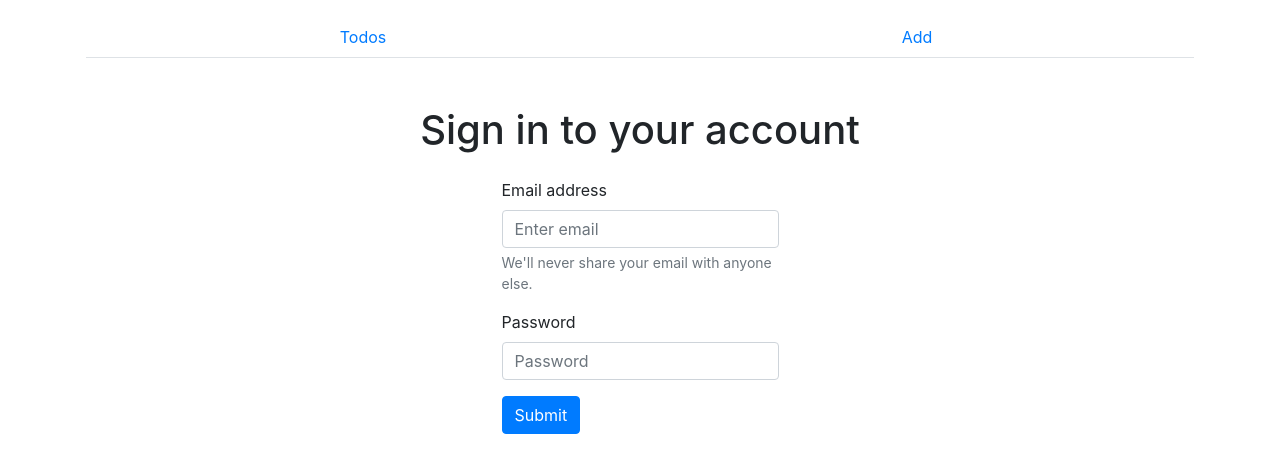
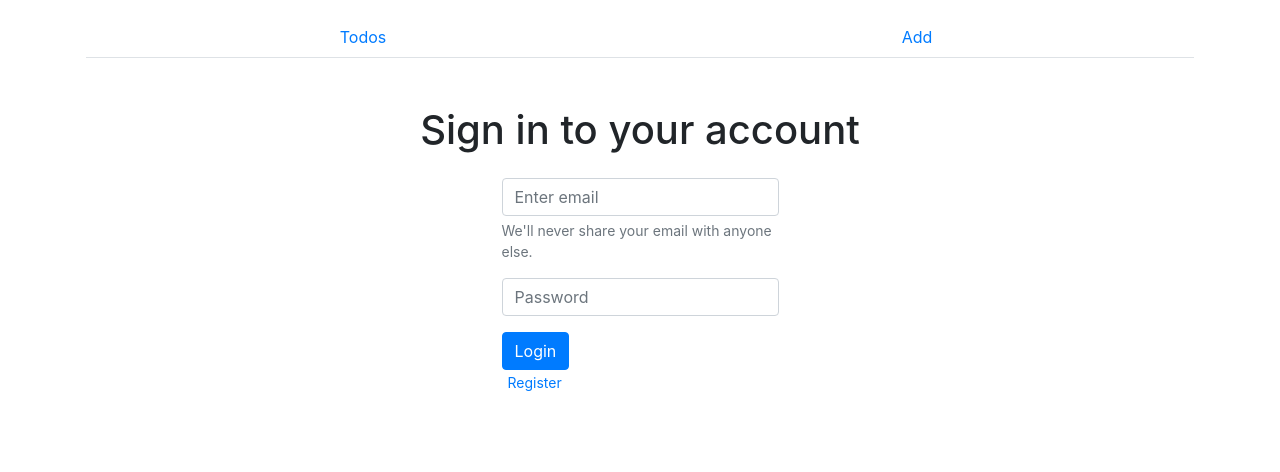
Before and after one commit to max-i-mys/my-jira, a React (Create React App) app: page / in a window 1280 px wide. Shown: the top 472 px of the page. Built offline with nearby package versions, Linux system fonts and the light colour scheme; no server answers.

Commit message:
go on making authentication

```diff
--- a/src/App.css
+++ b/src/App.css
@@ -15,3 +15,6 @@
 .todo__title {
 	margin-bottom: -8px;
 }
+/* .form__btn_type_form {
+	border: none;
+} */
--- a/src/App.js
+++ b/src/App.js
@@ -6,7 +6,6 @@ import AddTodo from "./components/AddTodo/AddTodo"
 import Header from "./components/Header/Header"
 import { Route, Switch } from "react-router-dom"
 import Authentication from "./components/Authentication/Authentication"
-
 function App() {
 	return (
 		<div className="App">
--- a/src/components/Authentication/Authentication.jsx
+++ b/src/components/Authentication/Authentication.jsx
@@ -1,25 +1,94 @@
+import { useState } from "react"
 import { Form, Button } from "react-bootstrap"
+import { useHistory } from "react-router-dom"
+import useAuth from "../../hooks/useAuth"
 
 export default function Authentication() {
+	const history = useHistory()
+	const { signUp, signIn, user } = useAuth()
+	const [signType, setSignType] = useState("SignIn")
+	function sendSignReq(e) {
+		e.preventDefault()
+		const { email, password, repeatPassword } = e.target
+		if (email.value.trim()) {
+			if (signType === "SignIn" && password.value.trim()) {
+				signIn(email.value.trim(), password.value.trim())
+				e.target.reset()
+				return
+			}
+			if (
+				signType === "SignUp" &&
+				password.value.trim() &&
+				password.value.trim() === repeatPassword.value.trim()
+			) {
+				signUp(email.value.trim(), password.value.trim())
+				e.target.reset()
+				return
+			}
+		}
+	}
+	function changeSignType(e) {
+		e.preventDefault()
+		if (signType === "SignIn") {
+			setSignType("SignUp")
+			return
+		}
+		if (signType === "SignUp") {
+			setSignType("SignIn")
+			return
+		}
+	}
 	return (
 		<>
-			<h1 className="text-center mb-4">Sign in to your account</h1>
-			<Form className="w-25 ml-auto mr-auto">
+			{signType === "SignIn" && (
+				<h1 className="text-center mb-4">Sign in to your account</h1>
+			)}
+			{signType === "SignUp" && (
+				<h1 className="text-center mb-4">Register a new account</h1>
+			)}
+			<Form className="w-25 ml-auto mr-auto" onSubmit={sendSignReq}>
 				<Form.Group controlId="formBasicEmail">
-					<Form.Label>Email address</Form.Label>
-					<Form.Control type="email" placeholder="Enter email" required />
+					<Form.Control
+						type="email"
+						name="email"
+						placeholder="Enter email"
+						required
+					/>
 					<Form.Text className="text-muted">
 						We'll never share your email with anyone else.
 					</Form.Text>
 				</Form.Group>
-
 				<Form.Group controlId="formBasicPassword">
-					<Form.Label>Password</Form.Label>
-					<Form.Control type="password" placeholder="Password" required />
+					<Form.Control
+						type="password"
+						name="password"
+						placeholder="Password"
+						required
+					/>
 				</Form.Group>
+				{signType === "SignUp" && (
+					<Form.Group controlId="formRepeatPassword">
+						<Form.Control
+							type="password"
+							name="repeatPassword"
+							placeholder="Password(repeat)"
+							required
+						/>
+					</Form.Group>
+				)}
 				<Button variant="primary" type="submit">
-					Submit
-				</Button>
+					{signType === "SignIn" && "Login"}
+					{signType === "SignUp" && "Register"}
+				</Button>{" "}
+				<div>
+					<button
+						className="border-0 bg-white small text-primary"
+						onClick={changeSignType}
+					>
+						{signType === "SignIn" && "Register"}
+						{signType === "SignUp" && "I have an account"}
+					</button>
+				</div>
 			</Form>
 		</>
 	)
--- a/src/components/Header/Header.jsx
+++ b/src/components/Header/Header.jsx
@@ -1,6 +1,8 @@
 import { NavLink } from "react-router-dom"
+import useAuth from "../../hooks/useAuth"
 
 export default function Header() {
+	const { user, signOut } = useAuth()
 	return (
 		<>
 			<ul className="nav nav-tabs nav-justified mb-5">
@@ -14,6 +16,13 @@ export default function Header() {
 						Add
 					</NavLink>
 				</li>
+				{user && (
+					<li className="nav-item">
+						<NavLink className="nav-link" exact to="/" onClick={() => signOut}>
+							Log out
+						</NavLink>
+					</li>
+				)}
 			</ul>
 		</>
 	)
--- a/src/contexts/AuthContext.js
+++ b/src/contexts/AuthContext.js
@@ -1,18 +1,62 @@
-import { useReducer, createContext } from "react"
-const initialState = {}
+import {
+	signInWithEmailAndPassword,
+	createUserWithEmailAndPassword,
+	signOut as signOutUser,
+} from "firebase/auth"
+import { useState, createContext, useEffect } from "react"
+import { auth } from "../firebase/firebaseApp"
+
 export const AuthContext = createContext()
 const AuthProvider = ({ children }) => {
-	const [data, dispatch] = useReducer(reducer, initialState)
-	function reducer(state, action) {
-		switch (action.type) {
-			case "":
-				return state
-			default:
-				throw new Error("Wrong action type!")
-		}
+	const [user, setUser] = useState(null)
+	const [error, setError] = useState(null)
+	const [loading, setLoading] = useState(false)
+
+	useEffect(() => {
+		error && console.warn("Firebase auth error ->>", error.message)
+	}, [error])
+	function signUp(email, password) {
+		setLoading(true)
+		createUserWithEmailAndPassword(auth, email, password)
+			.finally(() => setLoading(false))
+			.then(userCredential => {
+				setUser(userCredential.user)
+				setError(null)
+			})
+			.catch(error => {
+				setError(error)
+				setUser(null)
+			})
+	}
+	function signIn(email, password) {
+		setLoading(true)
+		signInWithEmailAndPassword(auth, email, password)
+			.finally(() => setLoading(false))
+			.then(userCredential => {
+				setUser(userCredential.user)
+				setError(null)
+			})
+			.catch(error => {
+				setError(error)
+				setUser(null)
+			})
+	}
+	function signOut() {
+		setLoading(true)
+		signOutUser()
+			.finally(() => setLoading(false))
+			.then(userCredential => {
+				setUser(null)
+				setError(null)
+			})
+			.catch(error => {
+				setError(error)
+			})
 	}
 	return (
-		<AuthContext.Provider value={[data, dispatch]}>
+		<AuthContext.Provider
+			value={{ user, error, loading, signUp, signIn, signOut }}
+		>
 			{children}
 		</AuthContext.Provider>
 	)
--- a/src/firebase/firebaseApp.js
+++ b/src/firebase/firebaseApp.js
@@ -1,5 +1,5 @@
-import { initializeApp, getAuth } from "firebase/app"
-
+import { initializeApp } from "firebase/app"
+import { getAuth } from "firebase/auth"
 const firebaseConfig = {
 	apiKey: "AIzaSyB3rdjWRWalNjvMuDby7neupcTYGHWYhAY",
 	authDomain: "my-jira-e5e8d.firebaseapp.com",
@@ -9,5 +9,6 @@ const firebaseConfig = {
 	appId: "1:611464328251:web:54e27752f75284fcfe581e",
 }
 
-export const firebaseApp = initializeApp(firebaseConfig)
-export const auth = getAuth()
+const firebaseApp = initializeApp(firebaseConfig)
+const auth = getAuth()
+export { auth, firebaseApp }
```
